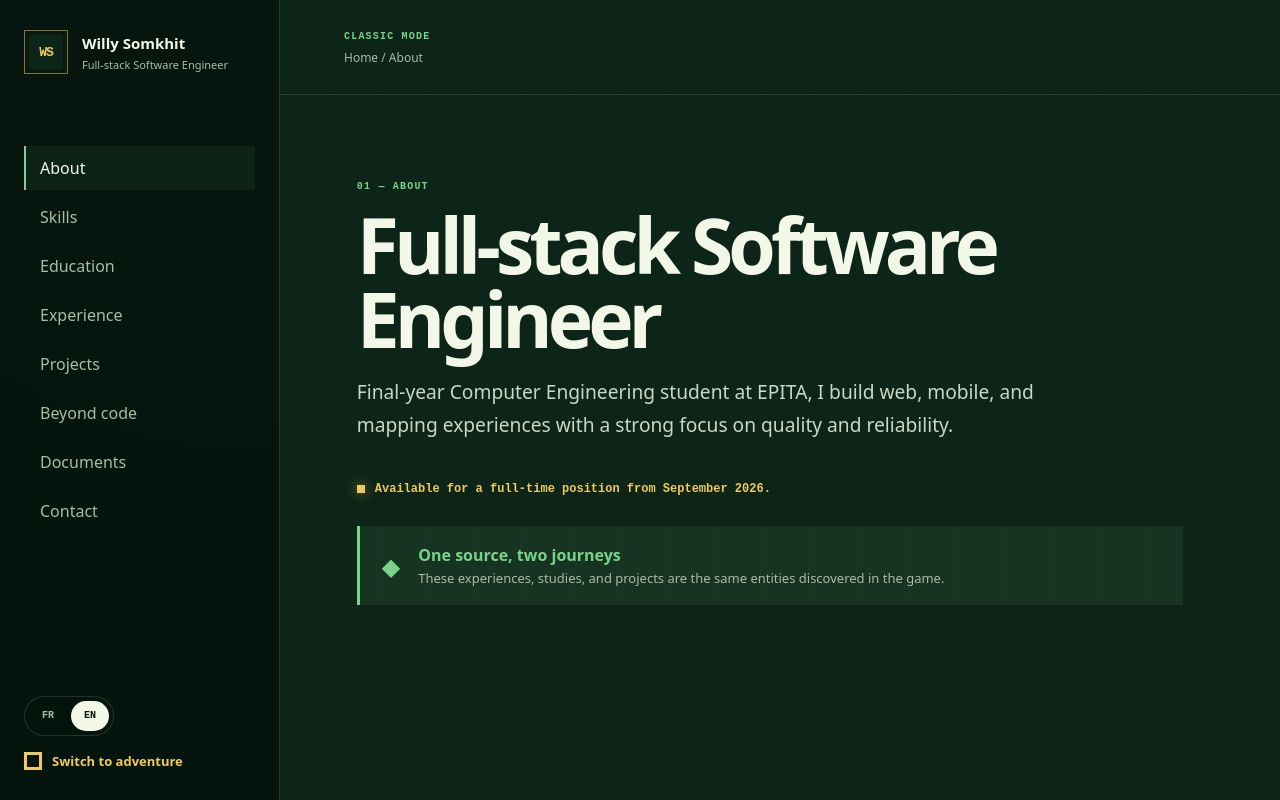
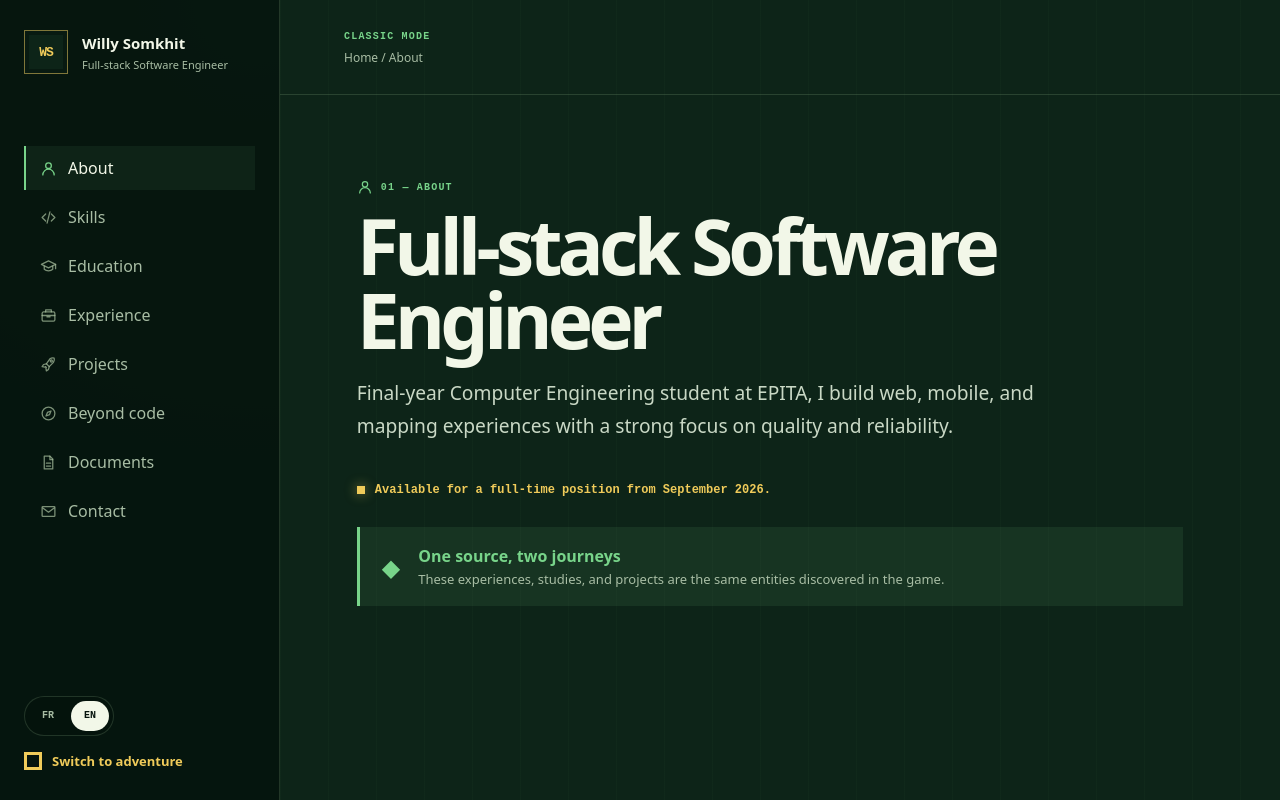
Before and after one commit to Xyphes/portfolio-game, a React (Vite) app: page /en/classic in a window 1280 px wide. Built offline with nearby package versions, Linux system fonts and the light colour scheme.

Commit message:
feat: icons

```diff
--- /dev/null
+++ b/src/features/classic/ClassicIcon.tsx
@@ -0,0 +1,85 @@
+export type ClassicIconName =
+  | 'code'
+  | 'layers'
+  | 'compass'
+  | 'tool'
+  | 'globe'
+  | 'people'
+  | 'climbing'
+  | 'crafting'
+  | 'swimming'
+  | 'traveling'
+  | 'phone'
+  | 'email'
+  | 'github'
+  | 'linkedin'
+  | 'download'
+  | 'user'
+  | 'graduation'
+  | 'briefcase'
+  | 'rocket'
+  | 'file'
+  | 'external'
+
+type ClassicIconProps = {
+  name: ClassicIconName
+}
+
+export function ClassicIcon({ name }: ClassicIconProps) {
+  const commonProps = {
+    className: 'classic-icon',
+    viewBox: '0 0 24 24',
+    fill: 'none',
+    stroke: 'currentColor',
+    strokeWidth: 1.8,
+    strokeLinecap: 'round' as const,
+    strokeLinejoin: 'round' as const,
+    'aria-hidden': true,
+    'data-icon': name,
+  }
+
+  switch (name) {
+    case 'code':
+      return <svg {...commonProps}><path d="m8 7-5 5 5 5M16 7l5 5-5 5M14 4l-4 16" /></svg>
+    case 'layers':
+      return <svg {...commonProps}><path d="m12 3-9 5 9 5 9-5-9-5Z" /><path d="m3 12 9 5 9-5M3 16l9 5 9-5" /></svg>
+    case 'compass':
+      return <svg {...commonProps}><circle cx="12" cy="12" r="9" /><path d="m15.5 8.5-2 5-5 2 2-5 5-2Z" /></svg>
+    case 'tool':
+      return <svg {...commonProps}><path d="M14.5 6.5a4 4 0 0 0-5-5l2.2 2.2-2.8 2.8-2.2-2.2a4 4 0 0 0 5 5L20 17.6 17.6 20l-8.3-8.3" /></svg>
+    case 'globe':
+      return <svg {...commonProps}><circle cx="12" cy="12" r="9" /><path d="M3 12h18M12 3a14 14 0 0 1 0 18M12 3a14 14 0 0 0 0 18" /></svg>
+    case 'people':
+      return <svg {...commonProps}><circle cx="9" cy="8" r="3" /><circle cx="17" cy="9" r="2" /><path d="M3 20a6 6 0 0 1 12 0M15 15a4.5 4.5 0 0 1 6 4" /></svg>
+    case 'climbing':
+      return <svg {...commonProps}><path d="M3 21 12 4l9 17M8 21l4-7 4 7" /><circle cx="16" cy="6" r="1.5" /></svg>
+    case 'crafting':
+      return <svg {...commonProps}><circle cx="6" cy="17" r="3" /><circle cx="18" cy="17" r="3" /><path d="m8.5 15.5 8-11M15.5 15.5l-8-11M9.5 8h5" /></svg>
+    case 'swimming':
+      return <svg {...commonProps}><circle cx="17" cy="6" r="2" /><path d="m4 13 5-3 4 3 4-3 3 2M3 17c2 0 2 2 4 2s2-2 4-2 2 2 4 2 2-2 4-2 2 2 2 2" /></svg>
+    case 'traveling':
+      return <svg {...commonProps}><path d="m21 3-7 18-3-8-8-3 18-7Z" /><path d="m11 13 4-4" /></svg>
+    case 'phone':
+      return <svg {...commonProps}><path d="M7 3H4.5A1.5 1.5 0 0 0 3 4.5C3 13.6 10.4 21 19.5 21a1.5 1.5 0 0 0 1.5-1.5V17l-4-1-1.2 3a16 16 0 0 1-10.8-10.8L8 7 7 3Z" /></svg>
+    case 'email':
+      return <svg {...commonProps}><rect x="3" y="5" width="18" height="14" rx="1" /><path d="m4 7 8 6 8-6" /></svg>
+    case 'github':
+      return <svg {...commonProps}><circle cx="6" cy="5" r="2" /><circle cx="18" cy="6" r="2" /><circle cx="12" cy="19" r="2" /><path d="M6 7v3c0 2 2 3 4 3h2M18 8v3c0 2-2 3-4 3h-2v3" /></svg>
+    case 'linkedin':
+      return <svg {...commonProps}><rect x="3" y="3" width="18" height="18" rx="2" /><path d="M8 10v7M8 7v.01M12 17v-4a3 3 0 0 1 6 0v4M12 10v7" /></svg>
+    case 'download':
+      return <svg {...commonProps}><path d="M12 3v12M7 11l5 5 5-5M4 21h16" /></svg>
+    case 'user':
+      return <svg {...commonProps}><circle cx="12" cy="8" r="4" /><path d="M4 21a8 8 0 0 1 16 0" /></svg>
+    case 'graduation':
+      return <svg {...commonProps}><path d="m2 9 10-5 10 5-10 5L2 9Z" /><path d="M6 11.5V16c3 2.7 9 2.7 12 0v-4.5M22 9v6" /></svg>
+    case 'briefcase':
+      return <svg {...commonProps}><rect x="3" y="7" width="18" height="13" rx="2" /><path d="M8 7V4h8v3M3 12h18M10 12v2h4v-2" /></svg>
+    case 'rocket':
+      return <svg {...commonProps}><path d="M14 4c3-2 6-1 6-1s1 3-1 6l-6 6-4-4 5-7Z" /><path d="m9 11-4 1-2 3 6 1M13 15l-1 4-3 2-1-6" /><circle cx="16" cy="7" r="1.5" /></svg>
+    case 'file':
+      return <svg {...commonProps}><path d="M6 3h8l4 4v14H6V3Z" /><path d="M14 3v5h4M9 13h6M9 17h6" /></svg>
+    case 'external':
+      return <svg {...commonProps}><path d="M14 4h6v6M20 4l-9 9" /><path d="M18 13v6H5V6h6" /></svg>
+  }
+}
--- a/src/features/classic/ClassicPage.tsx
+++ b/src/features/classic/ClassicPage.tsx
@@ -6,6 +6,7 @@ import { LanguageSwitch } from '../../shared/LanguageSwitch'
 import { normalizeLocale, useLanguage } from '../../shared/language'
 import { usePageMetadata } from '../../shared/usePageMetadata'
 import { prepareAdventureOrientation } from '../adventure/orientation'
+import { ClassicIcon, type ClassicIconName } from './ClassicIcon'
 
 const copy = {
   fr: {
@@ -74,9 +75,41 @@ const sectionIds = [
 ] as const
 type SectionId = typeof sectionIds[number]
 
+const interestIcons: Record<string, ClassicIconName> = {
+  climbing: 'climbing',
+  crafting: 'crafting',
+  swimming: 'swimming',
+  traveling: 'traveling',
+}
+
+const contactIcons: Record<(typeof portfolio.links)[number]['kind'], ClassicIconName> = {
+  phone: 'phone',
+  email: 'email',
+  github: 'github',
+  linkedin: 'linkedin',
+  discord: 'people',
+}
+
 function getHashSection(): SectionId | undefined {
   const candidate = window.location.hash.slice(1)
   return sectionIds.find((sectionId) => sectionId === candidate)
+}
+
+function SectionIndex({
+  number,
+  label,
+  icon,
+}: {
+  number: string
+  label: string
+  icon: ClassicIconName
+}) {
+  return (
+    <p className="section-index">
+      <ClassicIcon name={icon} />
+      <span>{number} — {label}</span>
+    </p>
+  )
 }
 
 export function ClassicPage() {
@@ -89,21 +122,25 @@ export function ClassicPage() {
   const contentRef = useRef<HTMLDivElement>(null)
   const mobileMenuRef = useRef<HTMLElement>(null)
   const menuButtonRef = useRef<HTMLButtonElement>(null)
-  const skillGroups = [
-    { id: 'language', label: text.languageSkills },
-    { id: 'framework', label: text.frameworks },
-    { id: 'domain', label: text.domains },
-    { id: 'tool', label: text.tools },
+  const skillGroups: Array<{
+    id: 'language' | 'framework' | 'domain' | 'tool'
+    label: string
+    icon: ClassicIconName
+  }> = [
+    { id: 'language', label: text.languageSkills, icon: 'code' },
+    { id: 'framework', label: text.frameworks, icon: 'layers' },
+    { id: 'domain', label: text.domains, icon: 'compass' },
+    { id: 'tool', label: text.tools, icon: 'tool' },
   ] as const
-  const navigationItems: Array<{ id: SectionId; label: string }> = [
-    { id: 'about', label: text.about },
-    { id: 'skills', label: text.skills },
-    { id: 'education', label: text.education },
-    { id: 'experiences', label: text.experiences },
-    { id: 'projects', label: text.projects },
-    { id: 'interests', label: text.interests },
-    { id: 'documents', label: text.documents },
-    { id: 'contact', label: text.contact },
+  const navigationItems: Array<{ id: SectionId; label: string; icon: ClassicIconName }> = [
+    { id: 'about', label: text.about, icon: 'user' },
+    { id: 'skills', label: text.skills, icon: 'code' },
+    { id: 'education', label: text.education, icon: 'graduation' },
+    { id: 'experiences', label: text.experiences, icon: 'briefcase' },
+    { id: 'projects', label: text.projects, icon: 'rocket' },
+    { id: 'interests', label: text.interests, icon: 'compass' },
+    { id: 'documents', label: text.documents, icon: 'file' },
+    { id: 'contact', label: text.contact, icon: 'email' },
   ]
 
   useEffect(() => {
@@ -180,7 +217,7 @@ export function ClassicPage() {
         </Link>
 
         <nav className="classic-nav" aria-label={routeLocale === 'fr' ? 'Navigation principale' : 'Main navigation'}>
-          {navigationItems.map(({ id, label }) => (
+          {navigationItems.map(({ id, label, icon }) => (
             <button
               key={id}
               type="button"
@@ -188,7 +225,8 @@ export function ClassicPage() {
               aria-current={activeSectionId === id ? 'page' : undefined}
               onClick={() => selectSection(id)}
             >
-              {label}
+              <ClassicIcon name={icon} />
+              <span>{label}</span>
             </button>
           ))}
         </nav>
@@ -245,7 +283,7 @@ export function ClassicPage() {
           hidden={!mobileMenuOpen}
         >
           <span className="mode-kicker">{text.menu}</span>
-          {navigationItems.map(({ id, label }) => (
+          {navigationItems.map(({ id, label, icon }) => (
             <button
               key={id}
               type="button"
@@ -253,7 +291,8 @@ export function ClassicPage() {
               aria-current={activeSectionId === id ? 'page' : undefined}
               onClick={() => selectSection(id)}
             >
-              {label}
+              <ClassicIcon name={icon} />
+              <span>{label}</span>
             </button>
           ))}
           <Link
@@ -278,7 +317,7 @@ export function ClassicPage() {
           {activeSectionId === 'about' && (
             <>
               <section id="about" className="profile-intro">
-                <p className="section-index">01 — {text.about}</p>
+                <SectionIndex number="01" label={text.about} icon="user" />
                 <h1>{localize(portfolio.profile.title, routeLocale)}</h1>
                 <p>{localize(portfolio.profile.introduction, routeLocale)}</p>
                 <span className="availability">
@@ -298,11 +337,11 @@ export function ClassicPage() {
 
           {activeSectionId === 'skills' && (
             <section id="skills" className="classic-section">
-              <p className="section-index">02 — {text.skills}</p>
+              <SectionIndex number="02" label={text.skills} icon="code" />
               <div className="skill-groups">
                 {skillGroups.map((group) => (
                   <div key={group.id}>
-                    <h2>{group.label}</h2>
+                    <h2><ClassicIcon name={group.icon} />{group.label}</h2>
                     <div className="skill-list skill-catalog">
                       {portfolio.skills
                         .filter(({ category }) => category === group.id)
@@ -313,7 +352,7 @@ export function ClassicPage() {
                   </div>
                 ))}
                 <div>
-                  <h2>{text.spokenLanguages}</h2>
+                  <h2><ClassicIcon name="globe" />{text.spokenLanguages}</h2>
                   <div className="skill-list skill-catalog">
                     {portfolio.languages.map((language) => (
                       <span key={language.id}>
@@ -323,7 +362,7 @@ export function ClassicPage() {
                   </div>
                 </div>
                 <div>
-                  <h2>{text.softSkills}</h2>
+                  <h2><ClassicIcon name="people" />{text.softSkills}</h2>
                   <div className="skill-list skill-catalog">
                     {portfolio.softSkills.map((skill) => (
                       <span key={skill.id}>{localize(skill.label, routeLocale)}</span>
@@ -336,7 +375,7 @@ export function ClassicPage() {
 
           {activeSectionId === 'education' && (
             <section id="education" className="classic-section">
-              <p className="section-index">03 — {text.education}</p>
+              <SectionIndex number="03" label={text.education} icon="graduation" />
               <div className="education-grid">
                 {portfolio.education.map((education) => (
                   <article key={education.id} className="content-card">
@@ -355,7 +394,7 @@ export function ClassicPage() {
 
           {activeSectionId === 'experiences' && (
             <section id="experiences" className="classic-section">
-              <p className="section-index">04 — {text.experiences}</p>
+              <SectionIndex number="04" label={text.experiences} icon="briefcase" />
               <div className="experience-list">
                 {portfolio.experiences.map((experience) => (
                   <article key={experience.id} className="experience-panel">
@@ -393,7 +432,7 @@ export function ClassicPage() {
 
           {activeSectionId === 'projects' && (
             <section id="projects" className="classic-section">
-              <p className="section-index">05 — {text.projects}</p>
+              <SectionIndex number="05" label={text.projects} icon="rocket" />
               <div className="project-grid">
                 {portfolio.projects.map((project) => (
                   <article key={project.id} className="content-card project-card">
@@ -413,10 +452,13 @@ export function ClassicPage() {
 
           {activeSectionId === 'interests' && (
             <section id="interests" className="classic-section personal-section">
-              <p className="section-index">06 — {text.interests}</p>
+              <SectionIndex number="06" label={text.interests} icon="compass" />
               <div className="interest-list">
                 {portfolio.interests.map((interest) => (
-                  <span key={interest.id}>{localize(interest.label, routeLocale)}</span>
+                  <span key={interest.id}>
+                    <ClassicIcon name={interestIcons[interest.id] ?? 'compass'} />
+                    {localize(interest.label, routeLocale)}
+                  </span>
                 ))}
               </div>
             </section>
@@ -424,12 +466,15 @@ export function ClassicPage() {
 
           {activeSectionId === 'documents' && (
             <section id="documents" className="link-section">
-              <p className="section-index">07 — {text.documents}</p>
+              <SectionIndex number="07" label={text.documents} icon="file" />
               <div className="document-grid">
                 {portfolio.documents.map((document) => (
                   <a key={document.id} href={document.href} download>
-                    <span>{localize(document.label, routeLocale)}</span>
-                    <b aria-hidden="true">↓</b>
+                    <span className="document-label">
+                      <ClassicIcon name="file" />
+                      {localize(document.label, routeLocale)}
+                    </span>
+                    <ClassicIcon name="download" />
                   </a>
                 ))}
               </div>
@@ -438,7 +483,7 @@ export function ClassicPage() {
 
           {activeSectionId === 'contact' && (
             <section id="contact" className="link-section">
-              <p className="section-index">08 — {text.contact}</p>
+              <SectionIndex number="08" label={text.contact} icon="email" />
               <div className="contact-list">
                 {portfolio.links.map((link) => (
                   <a
@@ -447,8 +492,11 @@ export function ClassicPage() {
                     target={link.kind === 'github' || link.kind === 'linkedin' ? '_blank' : undefined}
                     rel="noreferrer"
                   >
-                    {localize(link.label, routeLocale)}
-                    <span aria-hidden="true">↗</span>
+                    <span className="contact-label">
+                      <ClassicIcon name={contactIcons[link.kind]} />
+                      {localize(link.label, routeLocale)}
+                    </span>
+                    <ClassicIcon name="external" />
                   </a>
                 ))}
               </div>
--- a/src/styles.css
+++ b/src/styles.css
@@ -216,6 +216,17 @@ a:focus-visible {
   text-transform: uppercase;
 }
 
+.section-index {
+  display: flex;
+  align-items: center;
+  gap: 8px;
+}
+
+.section-index .classic-icon {
+  width: 16px;
+  height: 16px;
+}
+
 .primary-link,
 .ghost-button {
   display: inline-flex;
@@ -500,6 +511,9 @@ a:focus-visible {
 }
 
 .classic-nav button {
+  display: flex;
+  align-items: center;
+  gap: 11px;
   width: 100%;
   min-height: 44px;
   border: 0;
@@ -509,6 +523,18 @@ a:focus-visible {
   cursor: pointer;
   padding: 10px 14px;
   text-align: left;
+}
+
+.classic-nav .classic-icon {
+  width: 17px;
+  height: 17px;
+  color: rgba(169, 193, 160, 0.72);
+}
+
+.classic-nav button:hover .classic-icon,
+.classic-nav button:focus-visible .classic-icon,
+.classic-nav button.is-active .classic-icon {
+  color: var(--leaf);
 }
 
 .classic-nav button:hover,
@@ -667,11 +693,24 @@ a:focus-visible {
 }
 
 .skill-groups h2 {
+  display: flex;
+  align-items: center;
+  gap: 8px;
   margin: 0;
   color: var(--muted);
   font: 700 10px/1.4 'Space Mono', monospace;
   letter-spacing: 0.08em;
   text-transform: uppercase;
+}
+
+.classic-icon {
+  width: 18px;
+  height: 18px;
+  flex: 0 0 auto;
+}
+
+.skill-groups h2 .classic-icon {
+  color: var(--leaf);
 }
 
 .skill-groups .skill-catalog {
@@ -739,10 +778,17 @@ a:focus-visible {
 }
 
 .interest-list span {
+  display: inline-flex;
+  align-items: center;
+  gap: 10px;
   border: 1px solid rgba(120, 212, 138, 0.38);
   background: rgba(120, 212, 138, 0.08);
   color: #d9ead5;
   padding: 13px 18px;
+}
+
+.interest-list .classic-icon {
+  color: var(--leaf);
 }
 
 .experience-panel {
@@ -888,6 +934,33 @@ a:focus-visible {
 .contact-list a:hover {
   border-color: rgba(120, 212, 138, 0.58);
   color: var(--leaf);
+}
+
+.document-grid > a > .classic-icon,
+.contact-label .classic-icon {
+  color: var(--gold);
+}
+
+.document-label {
+  display: inline-flex;
+  align-items: center;
+  gap: 10px;
+}
+
+.document-label .classic-icon {
+  color: var(--leaf);
+}
+
+.contact-list > a > .classic-icon {
+  width: 15px;
+  height: 15px;
+  color: var(--muted);
+}
+
+.contact-label {
+  display: inline-flex;
+  align-items: center;
+  gap: 10px;
 }
 
 .contact-list {
@@ -2215,6 +2288,9 @@ a:focus-visible {
   }
 
   .classic-mobile-nav button {
+    display: flex;
+    align-items: center;
+    gap: 11px;
     min-height: 44px;
     border: 0;
     border-left: 2px solid transparent;
@@ -2223,6 +2299,11 @@ a:focus-visible {
     cursor: pointer;
     padding: 10px 12px;
     text-align: left;
+  }
+
+  .classic-mobile-nav button .classic-icon {
+    width: 17px;
+    height: 17px;
   }
 
   .classic-mobile-nav button:hover,
```
Also changed, not shown: 2 other files (tests, documents, lock files or other folders).
